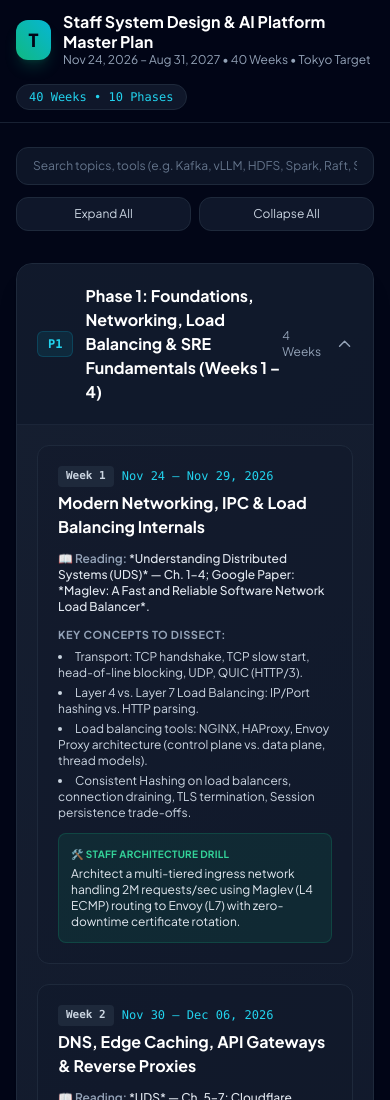
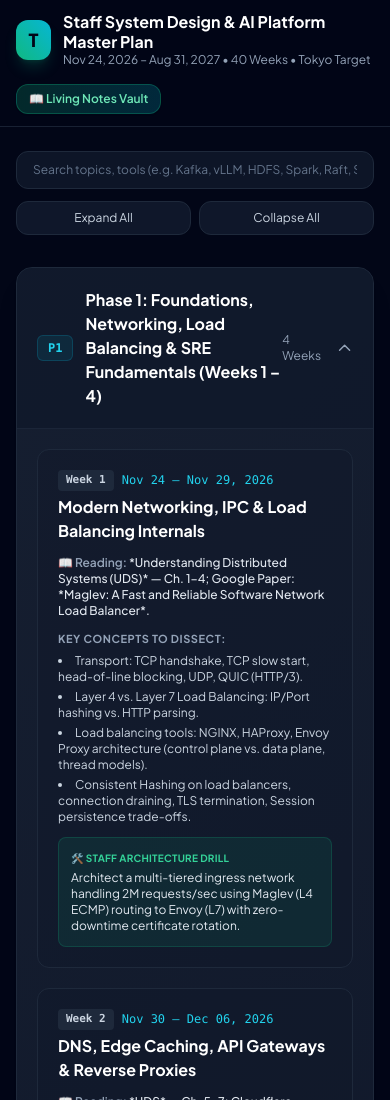
Before and after one commit to yattew/staff-system-design-plan, a plain HTML site: page index.html in a window 390 px wide. Shown: the top 1100 px of the page. Drawn offline with nearby package versions, Linux system fonts and the light colour scheme.

Commit message:
Link living notes vault in master plan header

```diff
--- a/index.html
+++ b/index.html
@@ -32,10 +32,13 @@
         </div>
       </div>
 
-      <div class="flex items-center gap-2">
-        <span class="px-3 py-1 rounded-full bg-slate-900 border border-slate-800 text-xs font-mono text-cyan-400">
+      <div class="flex items-center gap-3">
+        <span class="hidden sm:inline-block px-3 py-1 rounded-full bg-slate-900 border border-slate-800 text-xs font-mono text-cyan-400">
           40 Weeks • 10 Phases
         </span>
+        <a href="notes.html" class="px-3 py-1.5 rounded-xl bg-gradient-to-r from-emerald-500/20 to-cyan-500/20 border border-emerald-500/30 text-xs font-semibold text-emerald-300 hover:text-white transition flex items-center gap-1.5 shadow-sm">
+          <span>📖 Living Notes Vault</span>
+        </a>
       </div>
     </div>
   </header>
```
